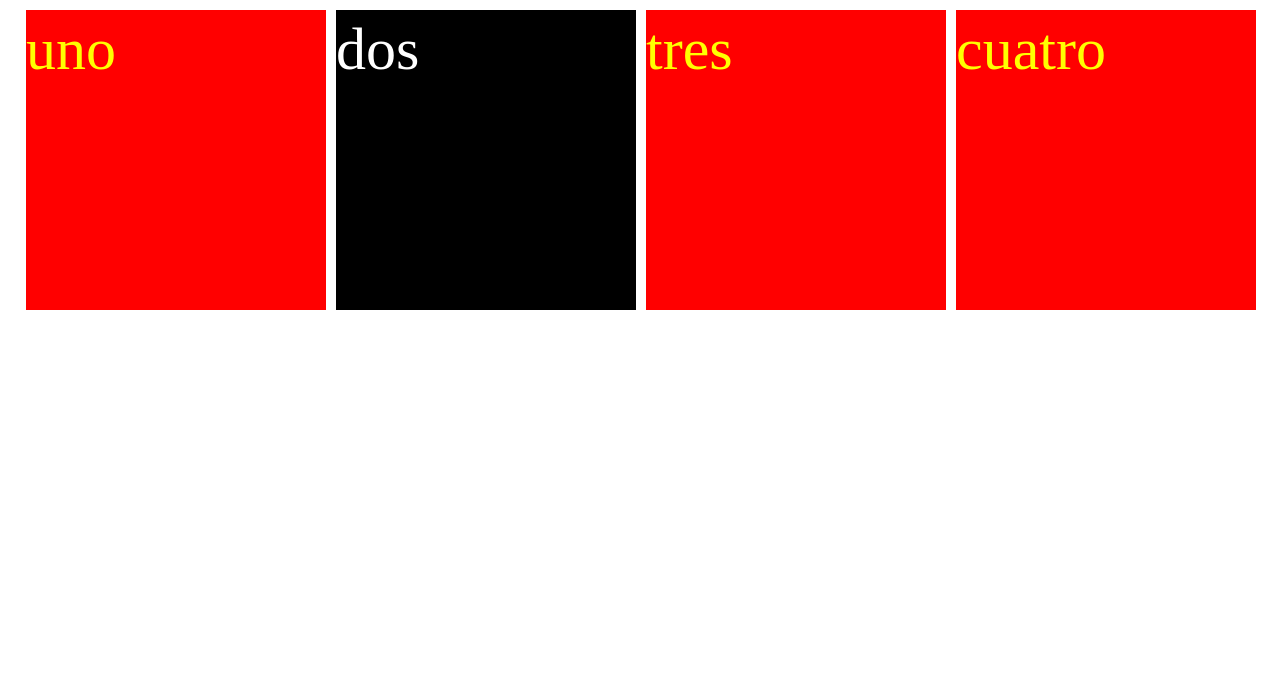
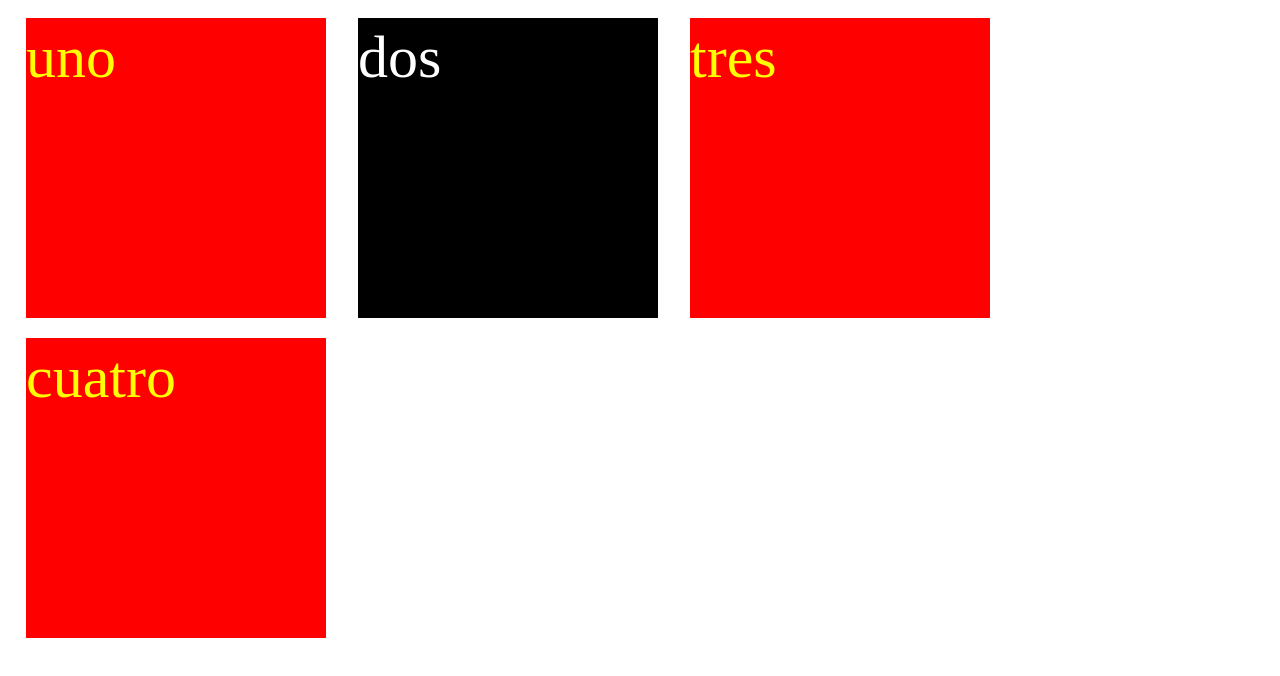
Before and after one commit to GuidoMartinez/CodoaCodo_FullStack_Java_2159, a plain HTML site: page 02_CSS/CSS2.html in a window 1280 px wide. Shown: the top 676 px of the page. Drawn offline with Linux system fonts and the light colour scheme.

Commit message:
refactor posicion relativa por display inline

```diff
--- a/02_CSS/style.css
+++ b/02_CSS/style.css
@@ -13,29 +13,11 @@ div {
 
     color: #FF0;
     font-family: serif;
-    position: relative;
-
-}
-
-#div1 {
-
+    display: inline-block;
 }
 
 #div2 {
     background-color: #000;
     color: #FFF;
-    left: 310px;
-    top: -310px;
-}
-
-#div3 {
-    left: 620px;
-    top: -620px;
 
 }
-
-#div4 {
-    left: 930px;
-    top: -930px;
-
-}
```
